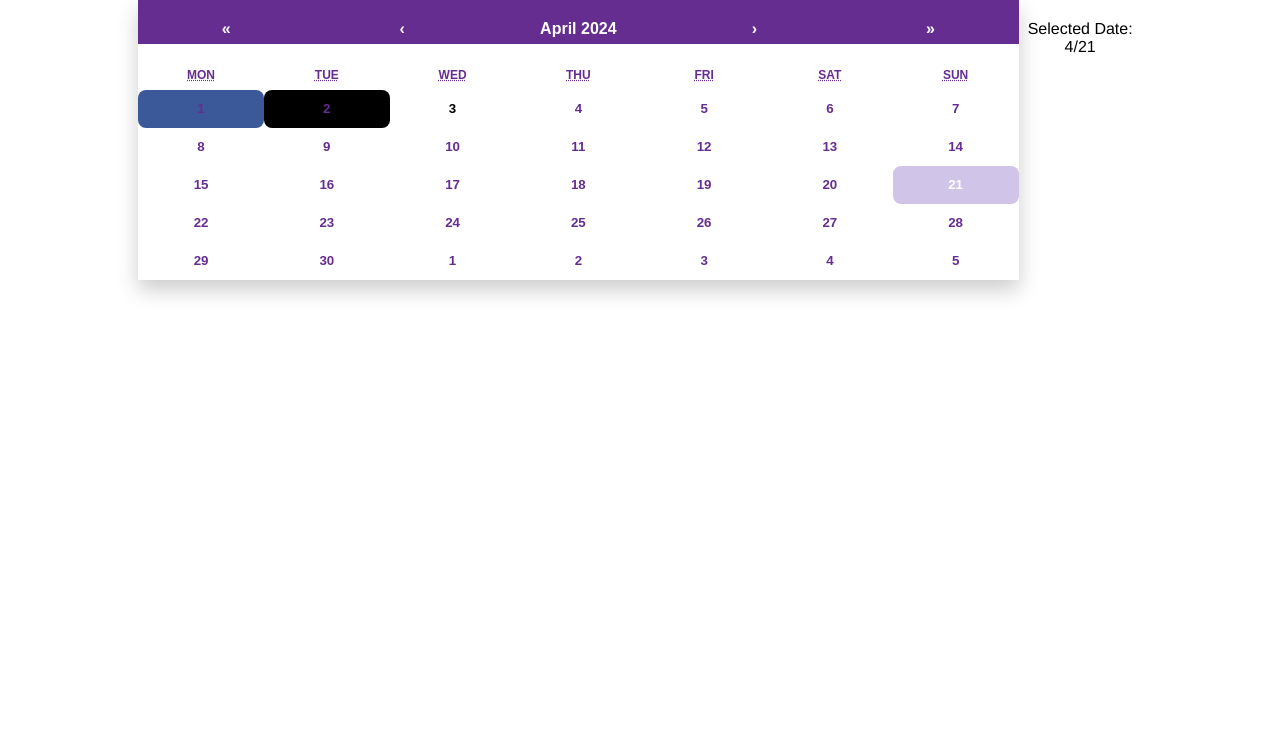
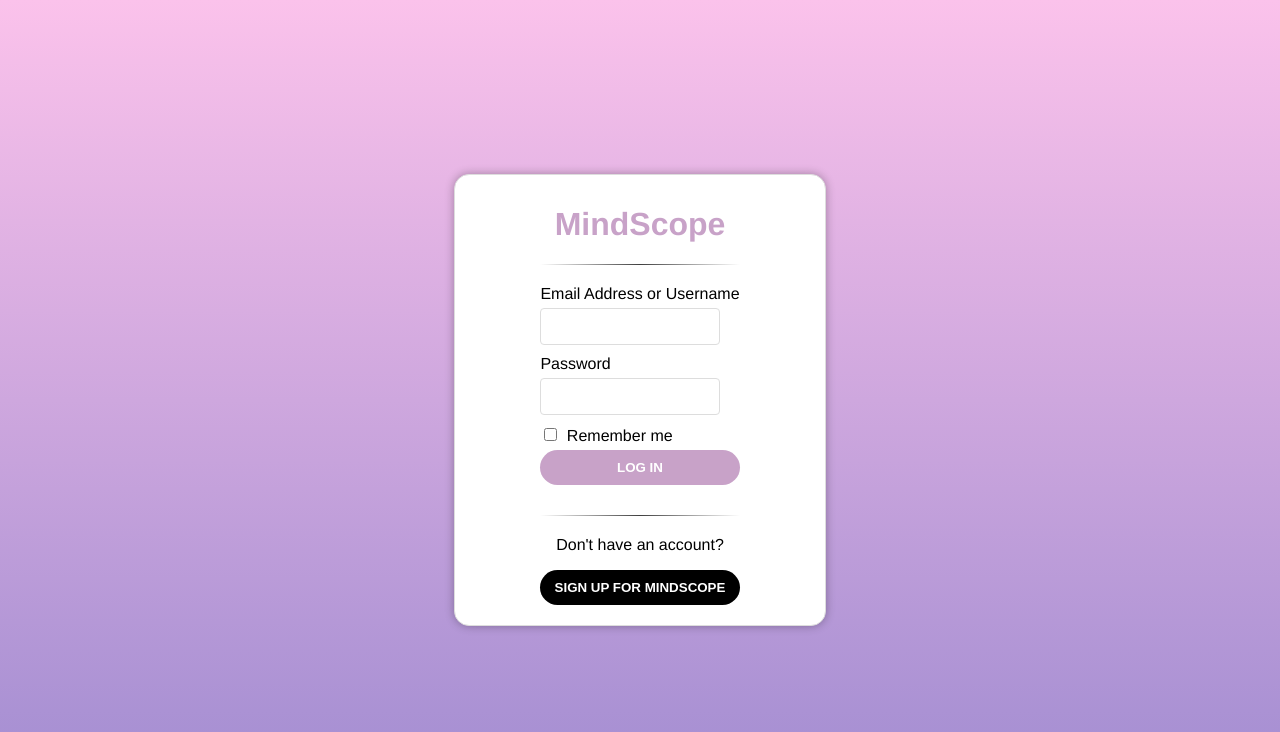
Before and after one commit to ryanvu2/LAHACKS24, a React (Create React App) app in the folder frontend/my-app/: page / in a window 1280 px wide. Shown: the top 732 px of the page. Built offline with nearby package versions, Linux system fonts and the light colour scheme.

Commit message:
SignIn CSS

```diff
--- a/frontend/my-app/src/App.js
+++ b/frontend/my-app/src/App.js
@@ -5,7 +5,8 @@ import MyCalendar from './pages/user/HomePage'
 
 function App() {
   return (
-    <MyCalendar/>
+    // <MyCalendar/>
+    <SignInPage/>
   );
 }
 
--- a/frontend/my-app/src/pages/SignIn.css
+++ b/frontend/my-app/src/pages/SignIn.css
@@ -5,7 +5,7 @@ body,html {
     display: flex;
     align-items: center;
     justify-content: center;
-    background-color: #fff;
+    background-image: linear-gradient(to top, #a18cd1 0%, #fbc2eb 100%);
     font-family: 'Helvetica Neue', sans-serif;
 }
 
@@ -19,6 +19,8 @@ form {
     padding-top: 10px;
     padding-bottom: 10px;
     box-shadow: 0px 0px 10px rgba(0,0,0,0.3); /* Stronger shadow */
+    background-color: white;
+    border-radius: 15px;
 }
 
 h1 {
```
